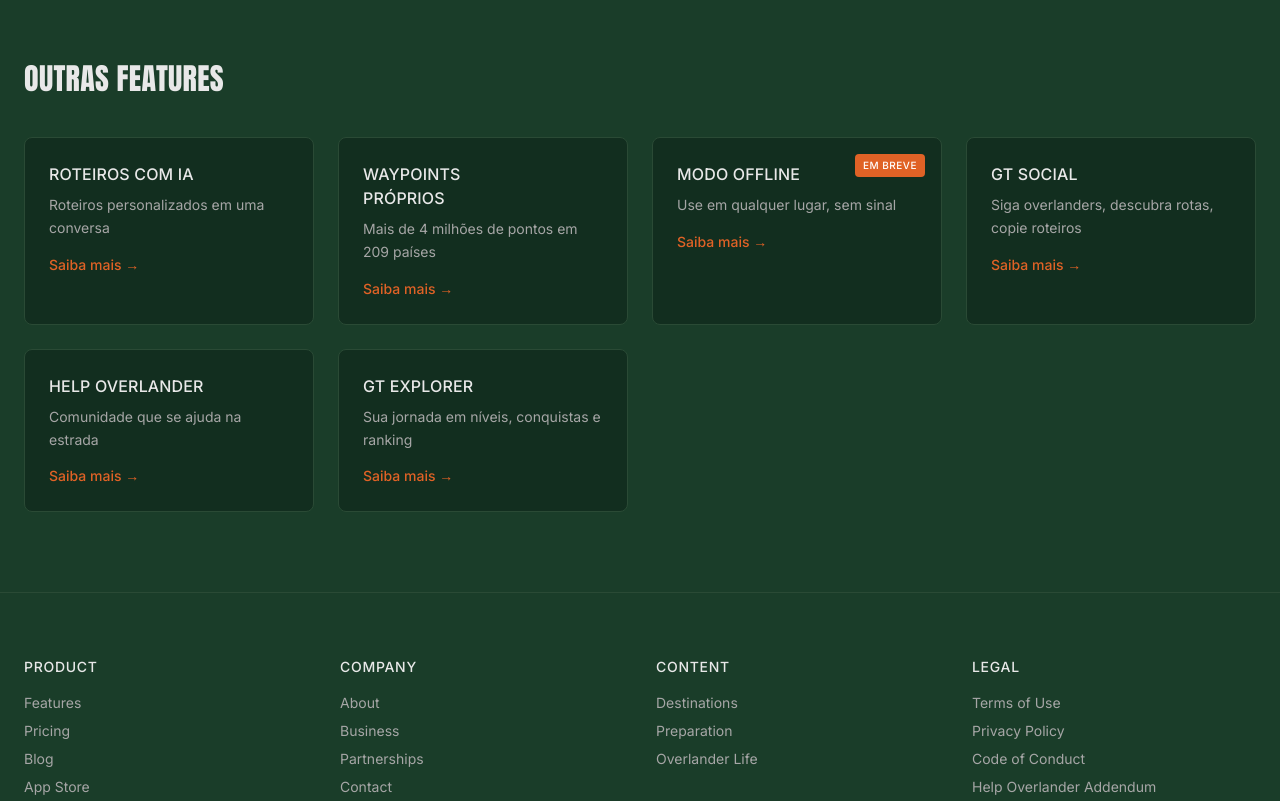
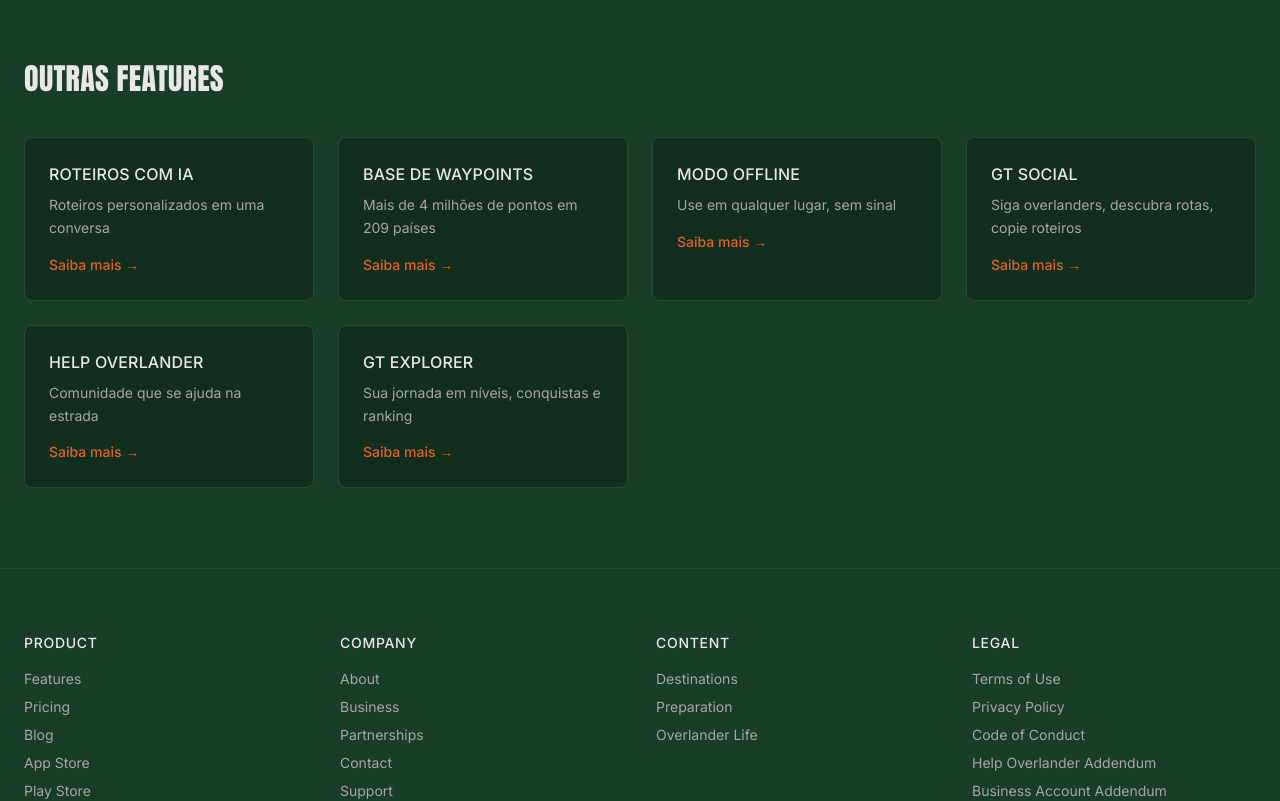
Before and after one commit to rangel2010/gtoverlander-site, a Next.js app: page /en/recursos/desapega in a window 1280 px wide. Shown: the part 4480-5281 px from the top of the page. Built offline with nearby package versions, Linux system fonts and the light colour scheme; no server answers.

Commit message:
fix: outras-features — remove emBreve Modo Offline, rename Waypoints Próprios

```diff
--- a/components/sections/outras-features.tsx
+++ b/components/sections/outras-features.tsx
@@ -8,14 +8,13 @@ const FEATURES = [
   },
   {
     slug: 'waypoints',
-    titulo: 'Waypoints próprios',
+    titulo: 'Base de Waypoints',
     desc: 'Mais de 4 milhões de pontos em 209 países',
   },
   {
     slug: 'modo-offline',
     titulo: 'Modo Offline',
     desc: 'Use em qualquer lugar, sem sinal',
-    emBreve: true,
   },
   {
     slug: 'gt-social',
@@ -60,11 +59,6 @@ export function OutrasFeatures({ currentSlug }: OutrasFeaturesProps) {
               href={`/recursos/${f.slug}`}
               className="bg-gt-bg rounded-lg p-6 border border-gt-border hover:border-gt-border-strong transition-colors group relative"
             >
-              {f.emBreve && (
-                <span className="absolute top-4 right-4 bg-gt-orange text-white text-[10px] font-medium uppercase tracking-wider px-2 py-1 rounded font-sans">
-                  Em breve
-                </span>
-              )}
               <h3 className="font-sans font-medium text-gt-text mb-2 group-hover:text-gt-orange transition-colors pr-16">
                 {f.titulo}
               </h3>
```
